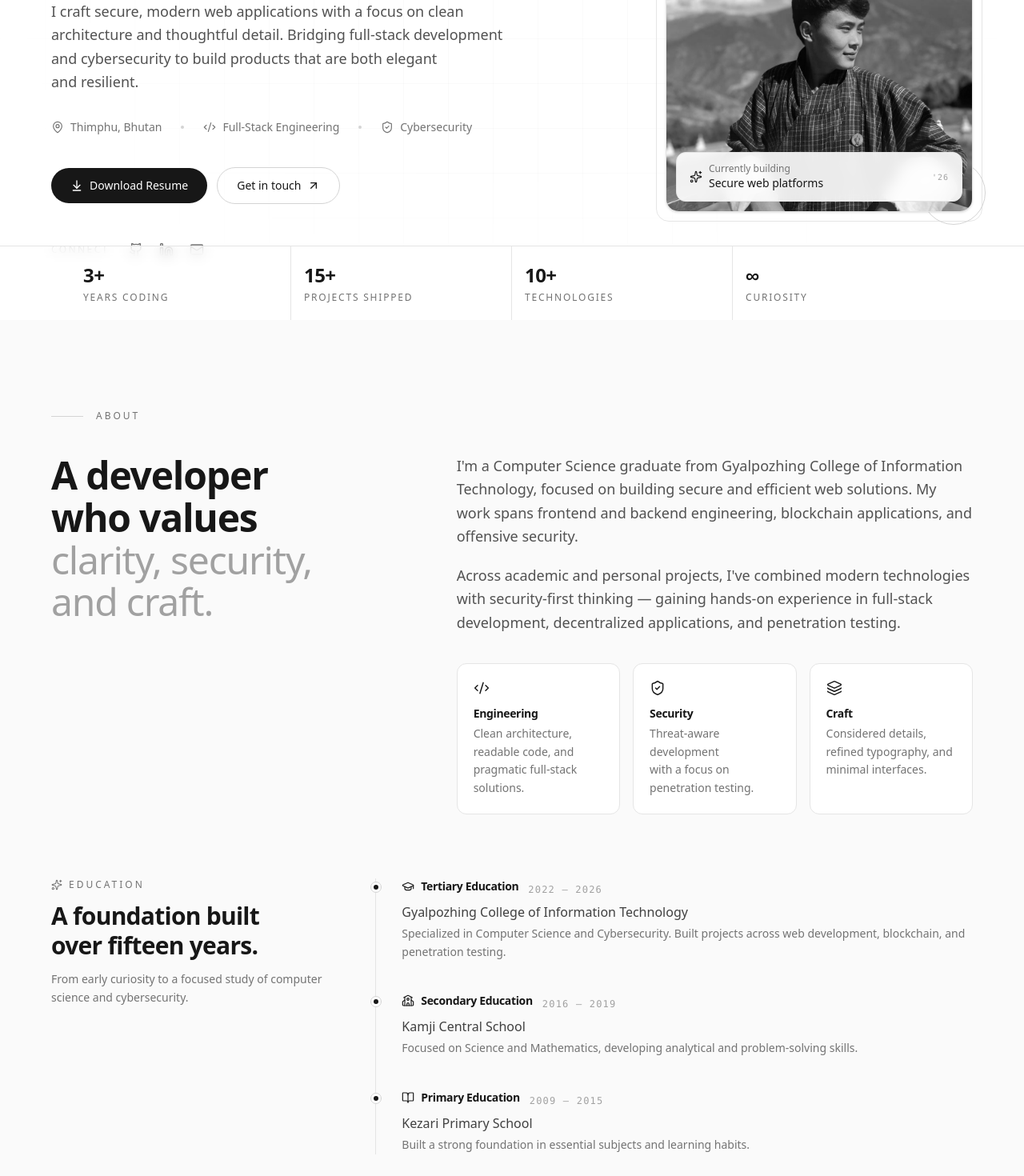
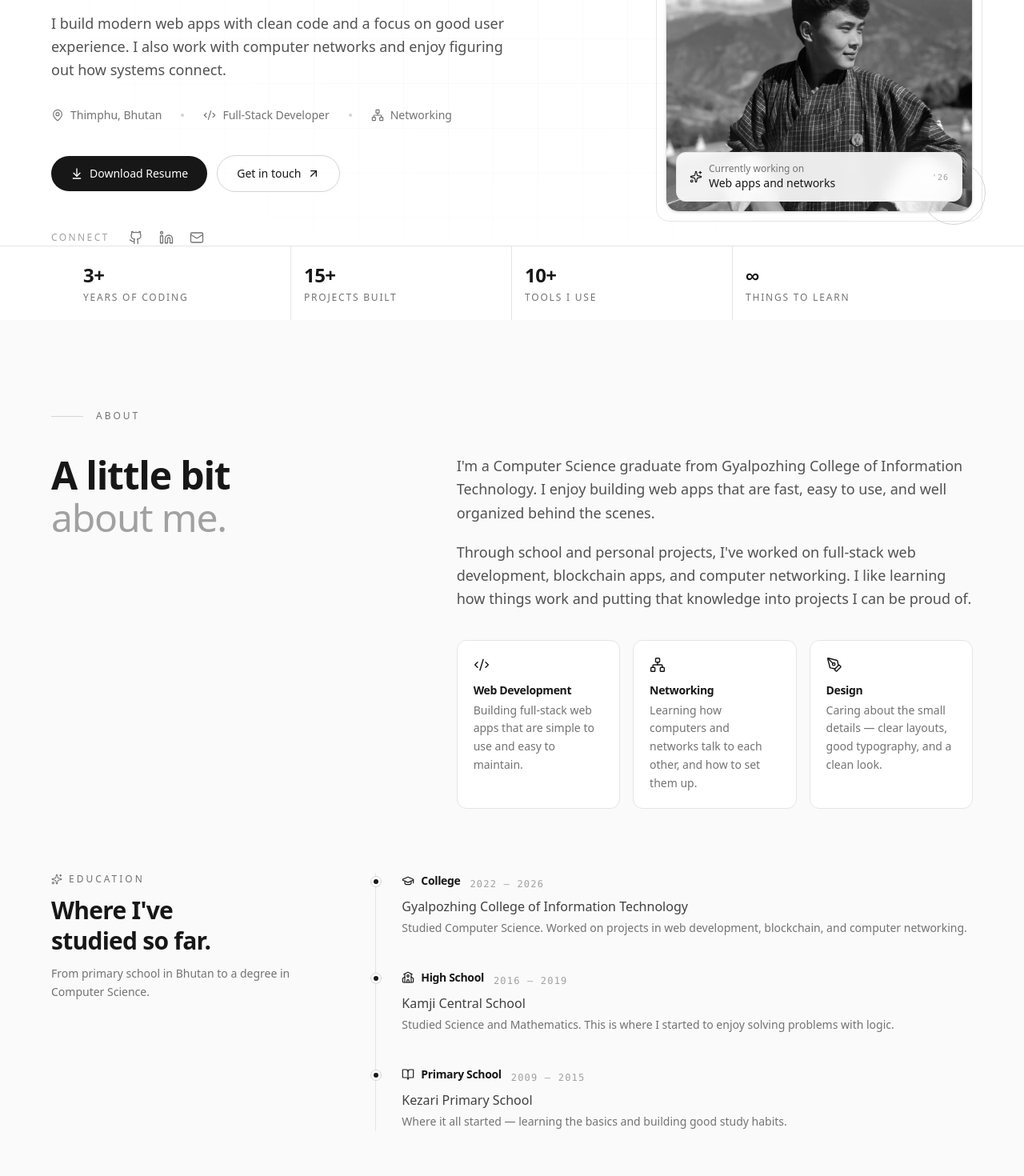
Before and after one commit to ugyentring/web-cv, a React (Vite) app: page / in a window 1280 px wide. Shown: the part 400-1870 px from the top of the page at 80% size. Built offline with nearby package versions, Linux system fonts and the light colour scheme.

Commit message:
feat: simplify and update copy across multiple pages
Rewrite copy in plain language and replace "pentesting" with "networking"

Co-authored-by: Ugyen Tshering <113936347+ugyentring@users.noreply.github.com>

```diff
--- a/src/components/Footer.jsx
+++ b/src/components/Footer.jsx
@@ -63,8 +63,8 @@ const Footer = () => {
               </span>
             </a>
             <p className="mt-6 max-w-sm text-sm leading-relaxed text-neutral-600 dark:text-neutral-400 text-pretty">
-              Building secure, considered web experiences from Thimphu, Bhutan.
-              Available for full-stack engineering and security work.
+              Building web apps and learning networks from Thimphu, Bhutan.
+              Open to full-stack work and internships.
             </p>
 
             {/* CTA */}
@@ -87,7 +87,7 @@ const Footer = () => {
           {/* Sitemap */}
           <div className="lg:col-span-4">
             <p className="text-xs uppercase tracking-[0.25em] text-neutral-500 dark:text-neutral-400 font-medium mb-5">
-              Sitemap
+              Pages
             </p>
             <ul className="grid grid-cols-2 gap-y-3 gap-x-6">
               {navLinks.map((link) => (
@@ -111,7 +111,7 @@ const Footer = () => {
           {/* Socials */}
           <div className="lg:col-span-3">
             <p className="text-xs uppercase tracking-[0.25em] text-neutral-500 dark:text-neutral-400 font-medium mb-5">
-              Elsewhere
+              Find me on
             </p>
             <ul className="space-y-3">
               {socials.map(({ label, href, Icon }) => (
@@ -139,7 +139,7 @@ const Footer = () => {
         {/* Bottom row */}
         <div className="pt-8 flex flex-col-reverse sm:flex-row items-start sm:items-center justify-between gap-4">
           <p className="text-xs text-neutral-500 dark:text-neutral-400">
-            © {year} Ugyen Tshering. Crafted with care in Thimphu, Bhutan.
+            © {year} Ugyen Tshering. Made in Thimphu, Bhutan.
           </p>
           <div className="flex items-center gap-3">
             <span className="text-[10px] font-mono uppercase tracking-widest text-neutral-400 dark:text-neutral-600">
--- a/src/pages/About.jsx
+++ b/src/pages/About.jsx
@@ -5,33 +5,33 @@ import {
   BookOpen,
   Sparkles,
   Code2,
-  ShieldCheck,
-  Layers,
+  Network,
+  PenTool,
 } from "lucide-react";
 
 const education = [
   {
-    level: "Tertiary Education",
+    level: "College",
     school: "Gyalpozhing College of Information Technology",
     year: "2022 — 2026",
     description:
-      "Specialized in Computer Science and Cybersecurity. Built projects across web development, blockchain, and penetration testing.",
+      "Studied Computer Science. Worked on projects in web development, blockchain, and computer networking.",
     Icon: GraduationCap,
   },
   {
-    level: "Secondary Education",
+    level: "High School",
     school: "Kamji Central School",
     year: "2016 — 2019",
     description:
-      "Focused on Science and Mathematics, developing analytical and problem-solving skills.",
+      "Studied Science and Mathematics. This is where I started to enjoy solving problems with logic.",
     Icon: School,
   },
   {
-    level: "Primary Education",
+    level: "Primary School",
     school: "Kezari Primary School",
     year: "2009 — 2015",
     description:
-      "Built a strong foundation in essential subjects and learning habits.",
+      "Where it all started — learning the basics and building good study habits.",
     Icon: BookOpen,
   },
 ];
@@ -39,18 +39,18 @@ const education = [
 const principles = [
   {
     Icon: Code2,
-    title: "Engineering",
-    desc: "Clean architecture, readable code, and pragmatic full-stack solutions.",
+    title: "Web Development",
+    desc: "Building full-stack web apps that are simple to use and easy to maintain.",
   },
   {
-    Icon: ShieldCheck,
-    title: "Security",
-    desc: "Threat-aware development with a focus on penetration testing.",
+    Icon: Network,
+    title: "Networking",
+    desc: "Learning how computers and networks talk to each other, and how to set them up.",
   },
   {
-    Icon: Layers,
-    title: "Craft",
-    desc: "Considered details, refined typography, and minimal interfaces.",
+    Icon: PenTool,
+    title: "Design",
+    desc: "Caring about the small details — clear layouts, good typography, and a clean look.",
   },
 ];
 
@@ -73,9 +73,9 @@ const About = () => {
           {/* Heading */}
           <div className="lg:col-span-5">
             <h2 className="text-4xl sm:text-5xl font-semibold tracking-tight leading-[1.1] text-balance">
-              A developer who values
+              A little bit
               <span className="block text-neutral-400 dark:text-neutral-600 font-light">
-                clarity, security, and craft.
+                about me.
               </span>
             </h2>
           </div>
@@ -84,15 +84,14 @@ const About = () => {
           <div className="lg:col-span-7 space-y-5 text-neutral-600 dark:text-neutral-400 text-base sm:text-lg leading-relaxed text-pretty">
             <p>
               I&apos;m a Computer Science graduate from Gyalpozhing College of
-              Information Technology, focused on building secure and efficient
-              web solutions. My work spans frontend and backend engineering,
-              blockchain applications, and offensive security.
+              Information Technology. I enjoy building web apps that are
+              fast, easy to use, and well organized behind the scenes.
             </p>
             <p>
-              Across academic and personal projects, I&apos;ve combined modern
-              technologies with security-first thinking — gaining hands-on
-              experience in full-stack development, decentralized applications,
-              and penetration testing.
+              Through school and personal projects, I&apos;ve worked on
+              full-stack web development, blockchain apps, and computer
+              networking. I like learning how things work and putting that
+              knowledge into projects I can be proud of.
             </p>
 
             {/* Principles */}
@@ -129,11 +128,10 @@ const About = () => {
               </span>
             </div>
             <h3 className="text-2xl sm:text-3xl font-semibold tracking-tight leading-tight text-balance">
-              A foundation built over fifteen years.
+              Where I&apos;ve studied so far.
             </h3>
             <p className="mt-3 text-sm text-neutral-500 dark:text-neutral-400 leading-relaxed">
-              From early curiosity to a focused study of computer science and
-              cybersecurity.
+              From primary school in Bhutan to a degree in Computer Science.
             </p>
           </div>
 
--- a/src/pages/Certifications.jsx
+++ b/src/pages/Certifications.jsx
@@ -6,7 +6,7 @@ const certifications = [
     title: "Foundations of User Experience (UX) Design",
     provider: "Google",
     year: "2023",
-    desc: "User-centered design principles, the design process, accessibility, and equity-focused design foundations.",
+    desc: "Learned the basics of UX — how to design with the user in mind, and why accessibility matters.",
     file: "/certificates/ux.pdf",
     verify: "https://coursera.org/share/1ead753320d825f511532e6129b004e8",
   },
@@ -14,7 +14,7 @@ const certifications = [
     title: "Foundations of Cybersecurity",
     provider: "Google",
     year: "2023",
-    desc: "Core skills and knowledge required to step into the role of a cybersecurity analyst.",
+    desc: "An intro to cybersecurity — what a security analyst does, common threats, and how teams stay safe online.",
     file: "/certificates/cyber.pdf",
     verify:
       "https://www.coursera.org/account/accomplishments/verify/QSDBFFVABUN8",
@@ -23,7 +23,7 @@ const certifications = [
     title: "Play It Safe: Manage Security Risks",
     provider: "Google",
     year: "2023",
-    desc: "Identifying primary threats, risks, and vulnerabilities to business operations and assets.",
+    desc: "Covered how to spot risks and weaknesses in a business, and how to plan for them before they happen.",
     file: "/certificates/security.pdf",
     verify: "https://coursera.org/share/baf167899414752f0a223ea36e0f17b2",
   },
@@ -31,7 +31,7 @@ const certifications = [
     title: "CCNA: Introduction to Networks",
     provider: "Cisco Networking Academy",
     year: "2025",
-    desc: "Core networking concepts — IP addressing, routing, switching, and structured network troubleshooting.",
+    desc: "The basics of networking — IP addresses, routing, switching, and how to troubleshoot a small network.",
     file: null,
     verify: "https://www.netacad.com/",
   },
@@ -57,14 +57,14 @@ const Certifications = () => {
             <h2 className="text-4xl sm:text-5xl font-semibold tracking-tight leading-[1.1] text-balance">
               Certifications
               <span className="block text-neutral-400 dark:text-neutral-600 font-light">
-                Verified, continuously learning.
+                Things I&apos;ve learned along the way.
               </span>
             </h2>
           </div>
           <div className="lg:col-span-6 lg:pt-3">
             <p className="max-w-xl text-base sm:text-lg leading-relaxed text-neutral-600 dark:text-neutral-400 text-pretty">
-              A record of completed coursework across cybersecurity, networking,
-              and user experience design — each independently verifiable.
+              Courses I&apos;ve completed in cybersecurity, networking, and UX
+              design. You can open each certificate or check it online.
             </p>
           </div>
         </div>
@@ -118,12 +118,12 @@ const Certifications = () => {
                     className="group/btn inline-flex items-center gap-2 rounded-full bg-neutral-900 dark:bg-neutral-100 text-white dark:text-neutral-900 px-4 py-2 text-xs font-medium transition-all hover:bg-neutral-800 dark:hover:bg-white hover:gap-3"
                   >
                     <FileText size={14} strokeWidth={1.75} />
-                    View Certificate
+                    See certificate
                   </a>
                 ) : (
                   <span className="inline-flex items-center gap-2 text-xs font-medium text-neutral-400 dark:text-neutral-600">
                     <FileText size={14} strokeWidth={1.75} />
-                    File coming soon
+                    Coming soon
                   </span>
                 )}
                 <a
@@ -133,7 +133,7 @@ const Certifications = () => {
                   className="group/verify inline-flex items-center gap-1.5 text-xs font-medium text-neutral-600 dark:text-neutral-400 transition-colors hover:text-neutral-900 dark:hover:text-neutral-100"
                 >
                   <BadgeCheck size={14} strokeWidth={1.75} />
-                  Verify online
+                  Check online
                   <ArrowUpRight
                     size={12}
                     strokeWidth={1.75}
--- a/src/pages/Home.jsx
+++ b/src/pages/Home.jsx
@@ -10,7 +10,7 @@ import {
   MapPin,
   Sparkles,
   Code2,
-  ShieldCheck,
+  Network,
 } from "lucide-react";
 
 const Home = () => {
@@ -74,10 +74,9 @@ const Home = () => {
 
           {/* Description */}
           <p className="max-w-xl text-base sm:text-lg leading-relaxed text-neutral-600 dark:text-neutral-400 text-pretty">
-            I craft secure, modern web applications with a focus on clean
-            architecture and thoughtful detail. Bridging full-stack development
-            and cybersecurity to build products that are both elegant and
-            resilient.
+            I build modern web apps with clean code and a focus on good user
+            experience. I also work with computer networks and enjoy figuring
+            out how systems connect.
           </p>
 
           {/* Meta row */}
@@ -89,12 +88,12 @@ const Home = () => {
             <span className="hidden sm:inline-block h-1 w-1 rounded-full bg-neutral-300 dark:bg-neutral-700" />
             <span className="inline-flex items-center gap-2">
               <Code2 size={16} strokeWidth={1.75} />
-              Full-Stack Engineering
+              Full-Stack Developer
             </span>
             <span className="hidden sm:inline-block h-1 w-1 rounded-full bg-neutral-300 dark:bg-neutral-700" />
             <span className="inline-flex items-center gap-2">
-              <ShieldCheck size={16} strokeWidth={1.75} />
-              Cybersecurity
+              <Network size={16} strokeWidth={1.75} />
+              Networking
             </span>
           </div>
 
@@ -188,10 +187,10 @@ const Home = () => {
                   />
                   <div className="leading-tight">
                     <p className="text-xs text-neutral-500 dark:text-neutral-400">
-                      Currently building
+                      Currently working on
                     </p>
                     <p className="text-sm font-medium text-neutral-900 dark:text-neutral-100">
-                      Secure web platforms
+                      Web apps and networks
                     </p>
                   </div>
                 </div>
@@ -207,10 +206,10 @@ const Home = () => {
       {/* Bottom stats strip */}
       <div className="absolute bottom-0 left-0 right-0 hidden md:block border-t border-neutral-200 dark:border-neutral-800 bg-white/60 dark:bg-neutral-950/60 backdrop-blur">
         <div className="max-w-6xl mx-auto px-6 grid grid-cols-4 divide-x divide-neutral-200 dark:divide-neutral-800">
-          <Stat value="3+" label="Years coding" />
-          <Stat value="15+" label="Projects shipped" />
-          <Stat value="10+" label="Technologies" />
-          <Stat value="∞" label="Curiosity" />
+          <Stat value="3+" label="Years of coding" />
+          <Stat value="15+" label="Projects built" />
+          <Stat value="10+" label="Tools I use" />
+          <Stat value="∞" label="Things to learn" />
         </div>
       </div>
     </section>
--- a/src/pages/Projects.jsx
+++ b/src/pages/Projects.jsx
@@ -4,24 +4,24 @@ import { ArrowUpRight, Github, FolderGit2 } from "lucide-react";
 const projects = [
   {
     title: "Land Registry System",
-    tagline: "Blockchain · Decentralized records",
-    desc: "A decentralized platform that securely stores and verifies land ownership records using smart contracts — reducing fraud and improving transparency across registries.",
+    tagline: "Blockchain · Land records",
+    desc: "A blockchain-based system for storing land ownership records. The goal is to make records harder to fake and easier to verify.",
     tech: ["Go", "Hyperledger", "React", "Node.js", "IPFS"],
     link: "https://github.com/ugyentring/tera-dapp",
     year: "2025",
   },
   {
     title: "Blockchain Voting System",
-    tagline: "Smart contracts · Tamper-proof voting",
-    desc: "An immutable voting platform that records ballots on-chain — preventing tampering, double-voting, and providing verifiable, transparent election results.",
+    tagline: "Smart contracts · Online voting",
+    desc: "An online voting app where every vote is saved on a blockchain. Once a vote is cast, it can't be changed, and the results are easy to verify.",
     tech: ["Solidity", "Hardhat", "React", "Express", "Web3.js"],
     link: "https://github.com/ugyentring/votingdapp",
     year: "2024",
   },
   {
     title: "Social Media DApp",
-    tagline: "Web3 · Decentralized identity",
-    desc: "A decentralized social network where users post, like, and connect using blockchain-based authentication integrated with Metamask wallets.",
+    tagline: "Web3 · Wallet login",
+    desc: "A small social media app where users sign in with their Metamask wallet, then post and like content. A simple way to explore Web3 apps.",
     tech: ["Next.js", "TailwindCSS", "Solidity", "Metamask", "MongoDB"],
     link: "https://github.com/ugyentring/prj-app",
     year: "2024",
@@ -39,7 +39,7 @@ const Projects = () => {
         <div className="flex items-center gap-4 mb-10">
           <span className="h-px w-10 bg-neutral-300 dark:bg-neutral-700" />
           <span className="text-xs uppercase tracking-[0.25em] text-neutral-500 dark:text-neutral-400 font-medium">
-            Selected Work
+            My Work
           </span>
         </div>
 
@@ -48,14 +48,15 @@ const Projects = () => {
             <h2 className="text-4xl sm:text-5xl font-semibold tracking-tight leading-[1.1] text-balance">
               Projects
               <span className="block text-neutral-400 dark:text-neutral-600 font-light">
-                Built with intent. Shipped with care.
+                A few things I&apos;ve built.
               </span>
             </h2>
           </div>
           <div className="lg:col-span-5 lg:pt-3">
             <p className="text-base sm:text-lg leading-relaxed text-neutral-600 dark:text-neutral-400 text-pretty">
-              A small selection of work spanning decentralized systems,
-              full-stack platforms, and security-aware applications.
+              Here are some of the projects I&apos;ve been working on lately.
+              They cover blockchain, web apps, and a bit of everything in
+              between.
             </p>
           </div>
         </div>
@@ -138,7 +139,7 @@ const Projects = () => {
             className="group inline-flex items-center gap-2 rounded-full border border-neutral-300 dark:border-neutral-700 px-5 py-2.5 text-sm font-medium text-neutral-900 dark:text-neutral-100 transition-all hover:border-neutral-900 dark:hover:border-neutral-100 hover:gap-3"
           >
             <Github size={16} strokeWidth={1.75} />
-            Explore all repositories
+            See all my work on GitHub
             <ArrowUpRight
               size={16}
               strokeWidth={1.75}
--- a/src/pages/Services.jsx
+++ b/src/pages/Services.jsx
@@ -1,27 +1,27 @@
 import React from "react";
-import { Code2, Server, ShieldCheck, ArrowUpRight } from "lucide-react";
+import { Code2, Server, Network, ArrowUpRight } from "lucide-react";
 
 const services = [
   {
     title: "Frontend Development",
     Icon: Code2,
     description:
-      "Responsive, accessible interfaces with a focus on performance, motion, and refined typographic detail.",
+      "Building websites that look good, work on every screen, and feel smooth to use.",
     tech: ["React", "Next.js", "TailwindCSS", "TypeScript", "JavaScript"],
   },
   {
     title: "Backend Development",
     Icon: Server,
     description:
-      "Robust APIs and server-side systems engineered for clarity, scalability, and long-term maintainability.",
+      "Setting up APIs, databases, and the server side of things so the whole app runs reliably.",
     tech: ["Node.js", "Express", "MongoDB", "MySQL", "Python"],
   },
   {
-    title: "Penetration Testing",
-    Icon: ShieldCheck,
+    title: "Networking",
+    Icon: Network,
     description:
-      "Offensive security assessments to surface vulnerabilities and harden web applications against real-world threats.",
-    tech: ["Kali Linux", "Burp Suite", "OWASP", "Metasploit"],
+      "Setting up and configuring small networks — IP addressing, routing, switching, and basic troubleshooting.",
+    tech: ["Cisco IOS", "TCP/IP", "Routing", "Switching", "Subnetting"],
   },
 ];
 
@@ -45,15 +45,15 @@ const Services = () => {
             <h2 className="text-4xl sm:text-5xl font-semibold tracking-tight leading-[1.1] text-balance">
               What I do
               <span className="block text-neutral-400 dark:text-neutral-600 font-light">
-                Engineering across the stack.
+                The kind of work I take on.
               </span>
             </h2>
           </div>
           <div className="lg:col-span-6 lg:pt-3">
             <p className="max-w-xl text-base sm:text-lg leading-relaxed text-neutral-600 dark:text-neutral-400 text-pretty">
-              A focused set of services covering the surface, the core, and the
-              security layer of modern web applications. Designed to be elegant
-              on the outside and resilient underneath.
+              These are the main things I work on right now. From the user
+              interface to the server, all the way down to the network — I
+              like understanding how the whole thing fits together.
             </p>
           </div>
         </div>
```
Also changed, not shown: src/pages/Contact.jsx (+12 -12 lines).
